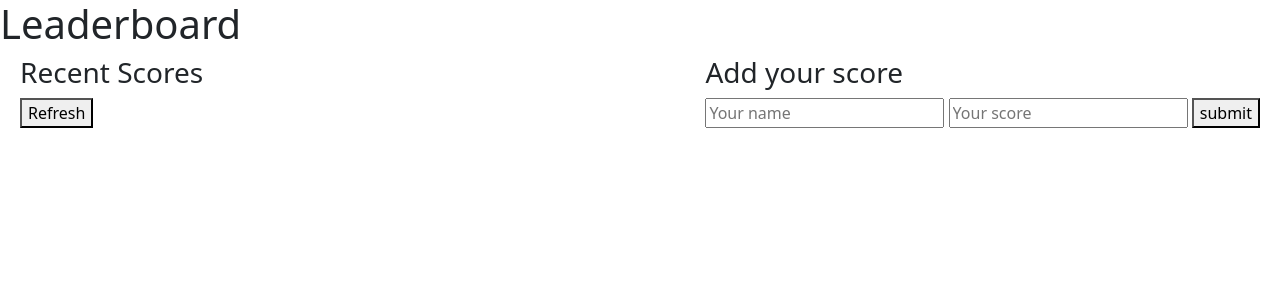
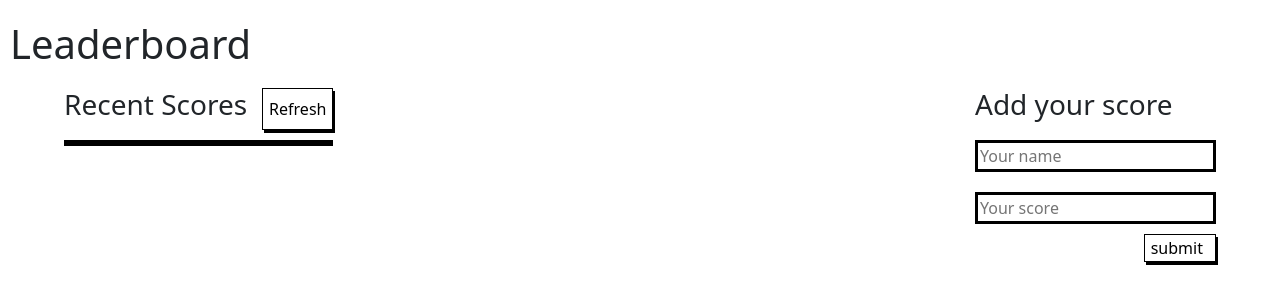
Before and after one commit to Jmagero/leaderboard-app, a website built with webpack: page src/index.html in a window 1280 px wide. Built offline with nearby package versions, Linux system fonts and the light colour scheme.

Commit message:
Add style

```diff
--- a/src/getScores.js
+++ b/src/getScores.js
@@ -8,6 +8,7 @@ const getScores = async () => {
 
 const addUser = (name, score) => {
   const li = document.createElement('li');
+  li.className = 'li';
   li.textContent = `${name}:${score}`;
   boardScore.appendChild(li);
 };
--- a/src/index.html
+++ b/src/index.html
@@ -24,12 +24,12 @@
             </ul>
         </div>
 
-        <div>
+        <div class="add-score">
             <h3>Add your score</h3>
             <form id="form">
                 <input type="text" id='name' placeholder="Your name">
                 <input type="text" id='score' placeholder="Your score">
-                <button type="submit">submit</button>
+                <button type="submit" id="submit">submit</button>
             </form>
         </div>
     </section>
--- a/src/style.css
+++ b/src/style.css
@@ -1,18 +1,54 @@
-.icons {
+h1 {
+  margin: 20px 10px;
+}
+
+.leaderboard-title {
   display: flex;
-  justify-content: space-around;
+}
+
+h3 {
+  margin-right: 15px;
+}
+
+button {
+  background-color: #fff;
+  border: 1px solid;
+  box-shadow: 2px 3px;
+}
+
+.leaderboard-scores {
+  margin-top: 10px;
+  border: solid 3px black;
+}
+
+li {
+  list-style-type:  none;
+
+}
+
+.leaderboard-scores li:nth-child(even){
+  background-color: #f2f2f2;
 }
 
 section {
   display: flex;
   justify-content: space-between;
-  margin: 0 20px;
+  margin: 0 4rem;
 }
 
-footer {
-  left: 0;
-  bottom: 0;
-  border: solid 1px black;
-  position: fixed;
-  width: 100%;
+#form {
+  display: flex;
+  flex-direction: column;
+  align-items: flex-end;
 }
+
+#name,
+#score{
+  margin: 10px 0;
+  border: solid 3px black;
+}
+
+#submit {
+  width: 30%;
+  display: flex;
+}
```
